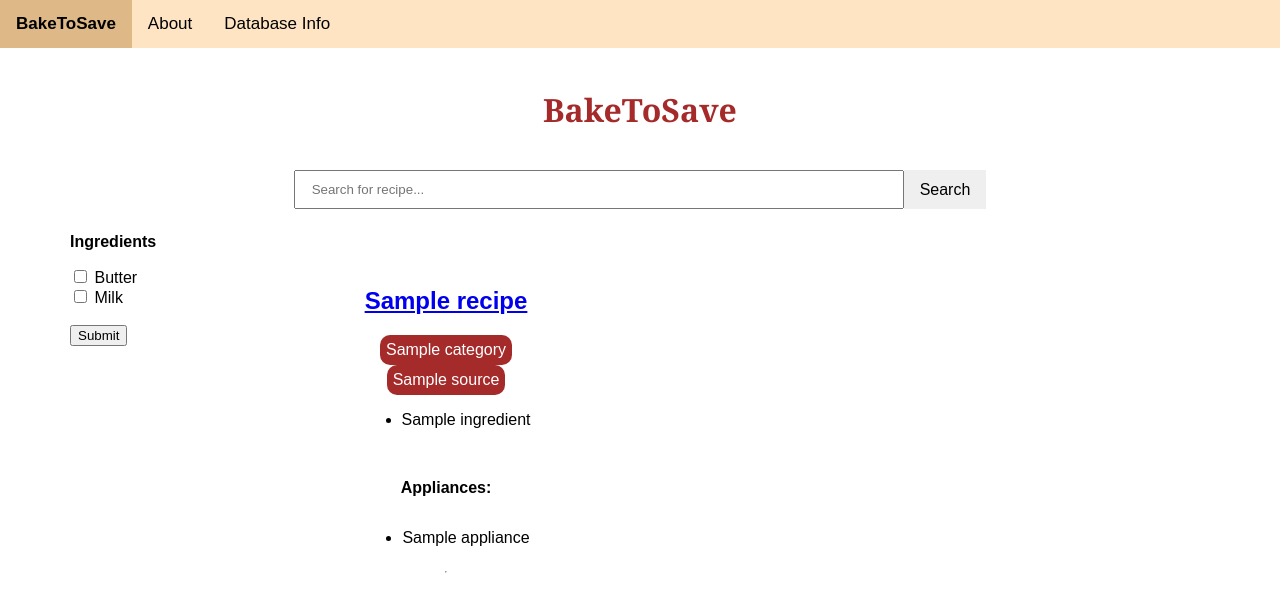
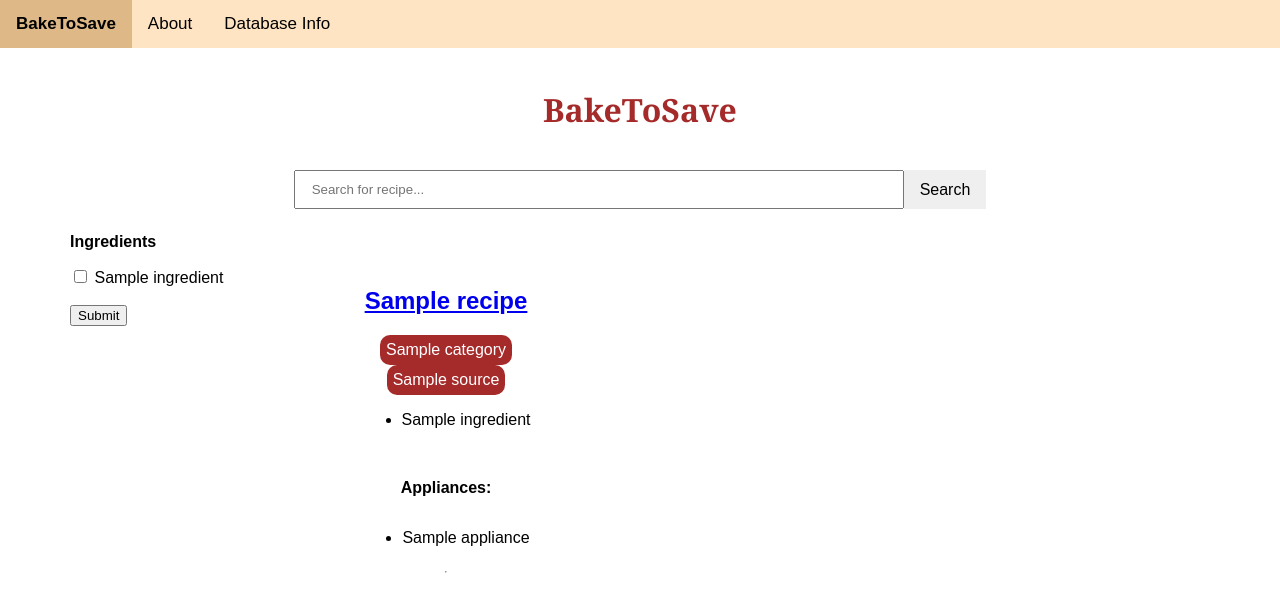
Before and after one commit to IdaJG/BakeToSave, a Flask app: template src/templates/index.html in a window 1280 px wide. Shown: the top 602 px of the page. Run offline with Flask 3, Linux system fonts and the light colour scheme; the template is opened without the code that fills it: most values are stand-ins (such as "Sample title", 1, 10 or a date in 2020).

Commit message:
Added ingredient checkboxes

```diff
--- a/src/app.py
+++ b/src/app.py
@@ -47,13 +47,16 @@ app = Flask(__name__)
 @app.route('/')
 def index():
     conn = get_db_connection()
+    conni = get_dbi_connection()
     recipes = conn.execute('SELECT * FROM recipes').fetchall()
+    ingredients = conni.execute('SELECT * FROM ingredients').fetchall()
     conn.close()
+    conni.close()
 
     recipes = [dict(recipe) for recipe in recipes]
     recipes = [makelists(recipe) for recipe in recipes]
 
-    return render_template('index.html', recipes=recipes )
+    return render_template('index.html', recipes=recipes, ingredients=ingredients )
 
 @app.route('/<int:recipe_id>')
 def recipe(recipe_id):
--- a/src/static/css/style.css
+++ b/src/static/css/style.css
@@ -89,10 +89,7 @@ button {
 .ingredient_boxes{
     position:absolute;
     left:auto;
-    width:200px;
-}
-
-input[type=checkbox] {
+    width:250px;
 }
 
 .badge{
--- a/src/templates/index.html
+++ b/src/templates/index.html
@@ -12,10 +12,10 @@
         <div class="ingredient_boxes">
             <ul>
                 <p><b>Ingredients</b></p>
-                <input type="checkbox" id="i1" name="i_1" value="Butter">
-                <label for="ingredient1">Butter</label><br>
-                <input type="checkbox" id="i2" name="i_2" value="Milk">
-                <label for="ingredient1">Milk</label><br>
+                {% for ingredient in ingredients %}
+                    <input type="checkbox" id="{{ ingredient['i_id'] }}" name="{{ ingredient['i_id'] }}" value="{{ ingredient['name'] }}">
+                    <label for="{{ ingredient['i_id'] }}">{{ ingredient['name'] }}</label><br>
+                {% endfor %}
                 <br>
                 <input type="submit" value="Submit">
             </ul>
```
